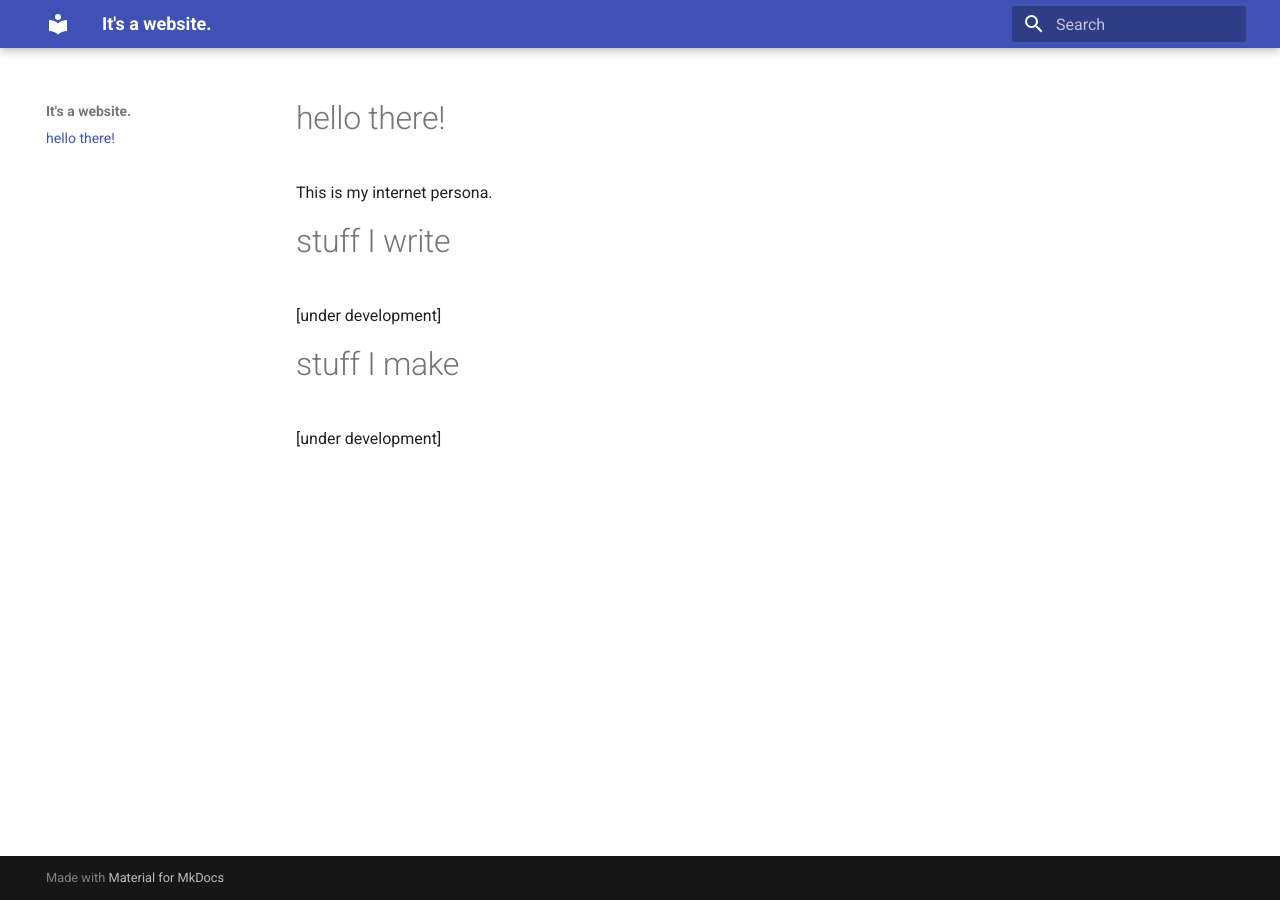
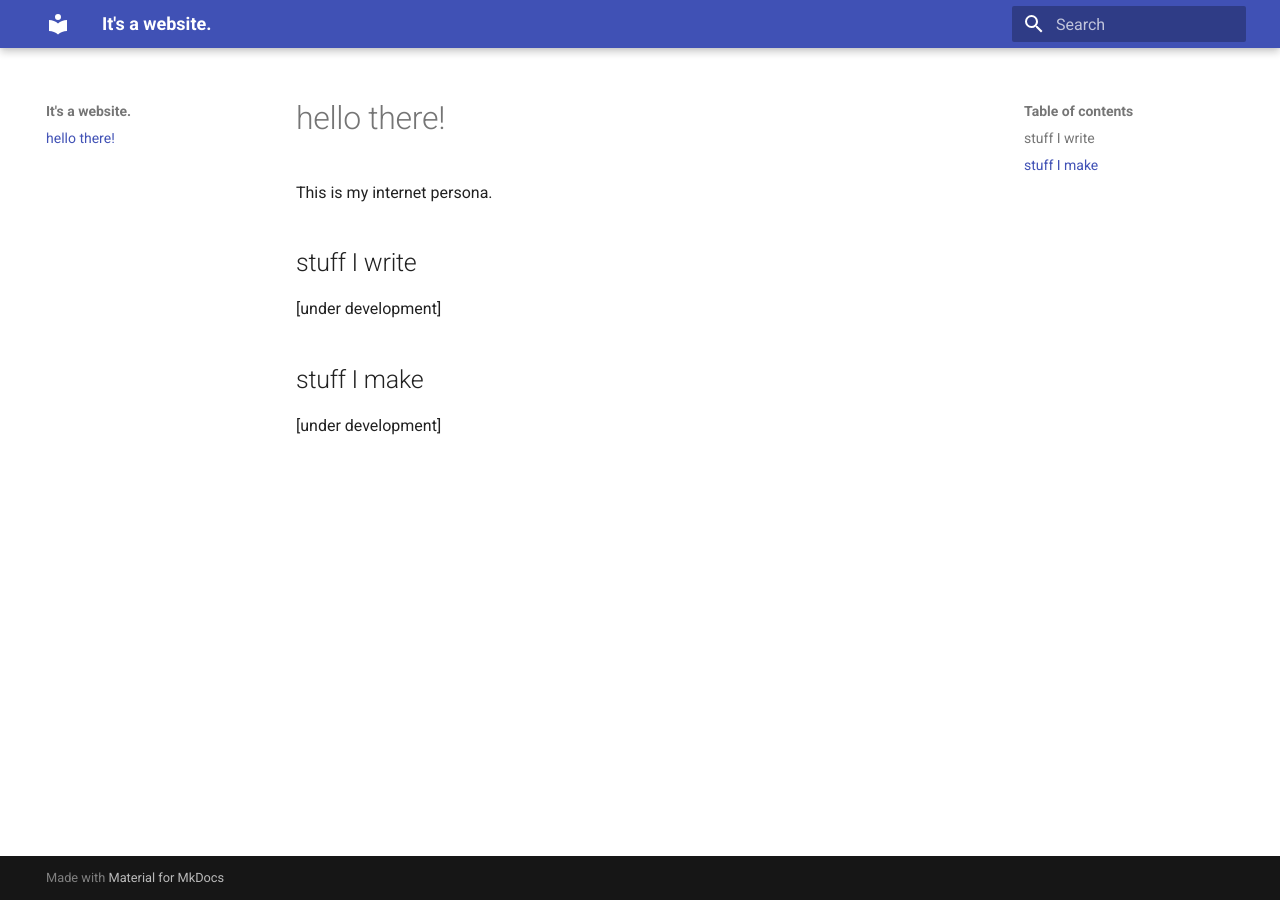
Before and after one commit to happygreenbot/happygreenbot.github.io, an MkDocs documentation site: the page built from docs/index.md, in a window 1280 px wide. Built offline with MkDocs 1.6.1 and Material for MkDocs 9.7.7, drawn with Linux system fonts in a browser that asks for light colours.

Commit message:
changing headings

```diff
--- a/docs/index.md
+++ b/docs/index.md
@@ -1,10 +1,8 @@
 # hello there!
 This is my internet persona.
 
-# stuff I write
-
+## stuff I write
 [under development]
 
-# stuff I make
-
+## stuff I make
 [under development]
```
